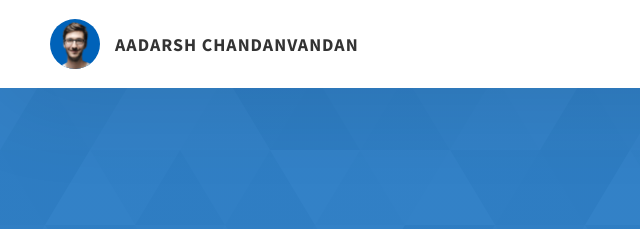
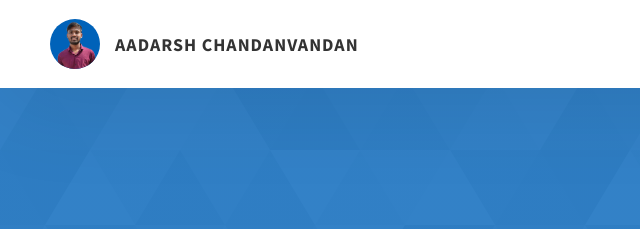
Before and after one commit to aadarsh0022/aadarsh, a website: page index.html in a window 1280 px wide. Shown: the top 229 px of the page, 0-640 px from the left. Drawn offline with Linux system fonts and the light colour scheme.

Commit message:
Added Image

```diff
--- a/index.html
+++ b/index.html
@@ -22,8 +22,8 @@
         <div class="header__logo-container">
           <div class="header__logo-img-cont">
             <img
-              src="./assets/png/john-doe.png"
-              alt="Ram Maheshwari Logo Image"
+              src="./assets/png/aadarsh.png"
+              alt="Aadarsh Logo Image"
               class="header__logo-img"
             />
           </div>
```
Also changed, not shown: assets/png/aadarsh.png (added), assets/png/john-doe.png (deleted).
